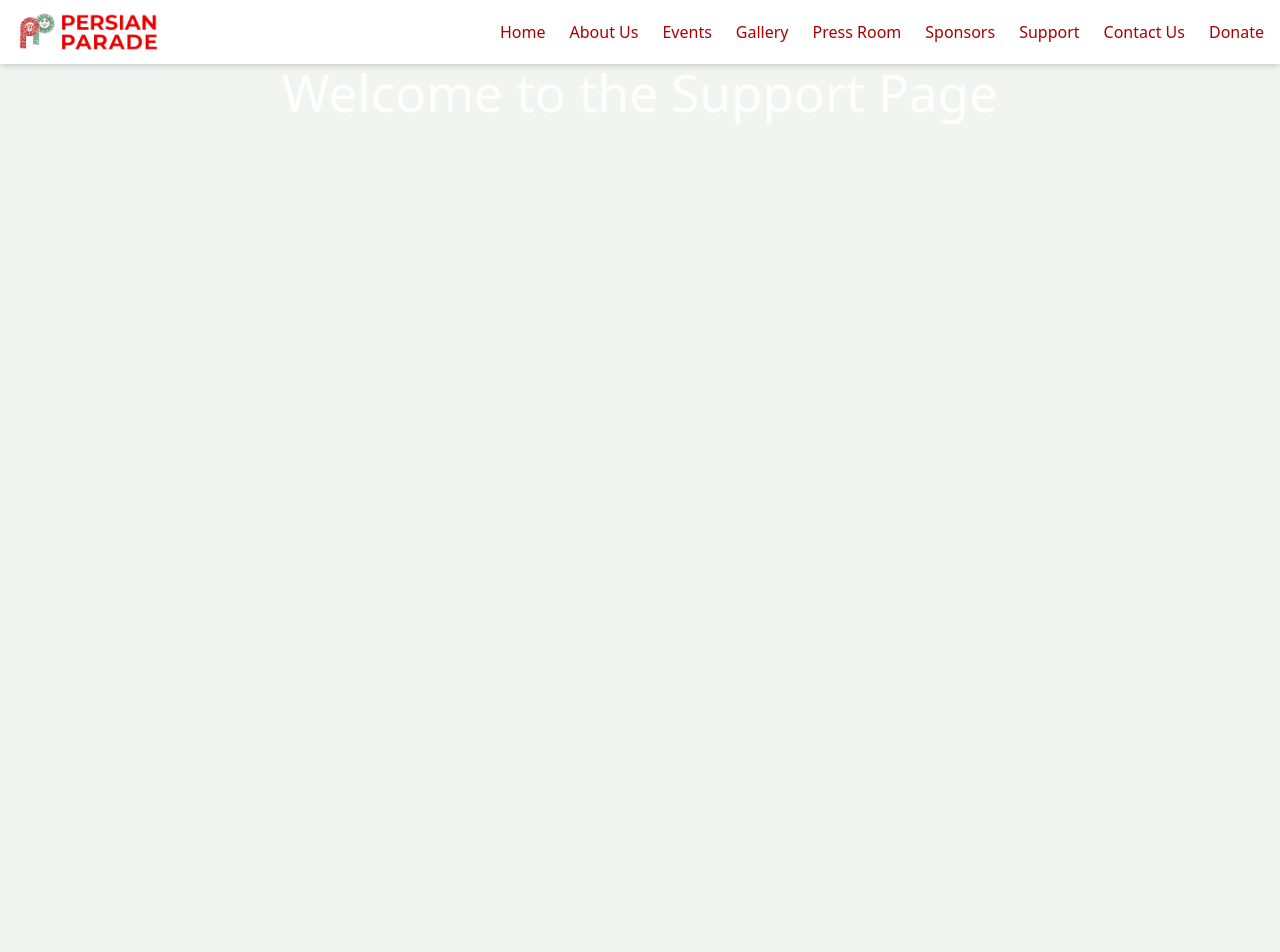
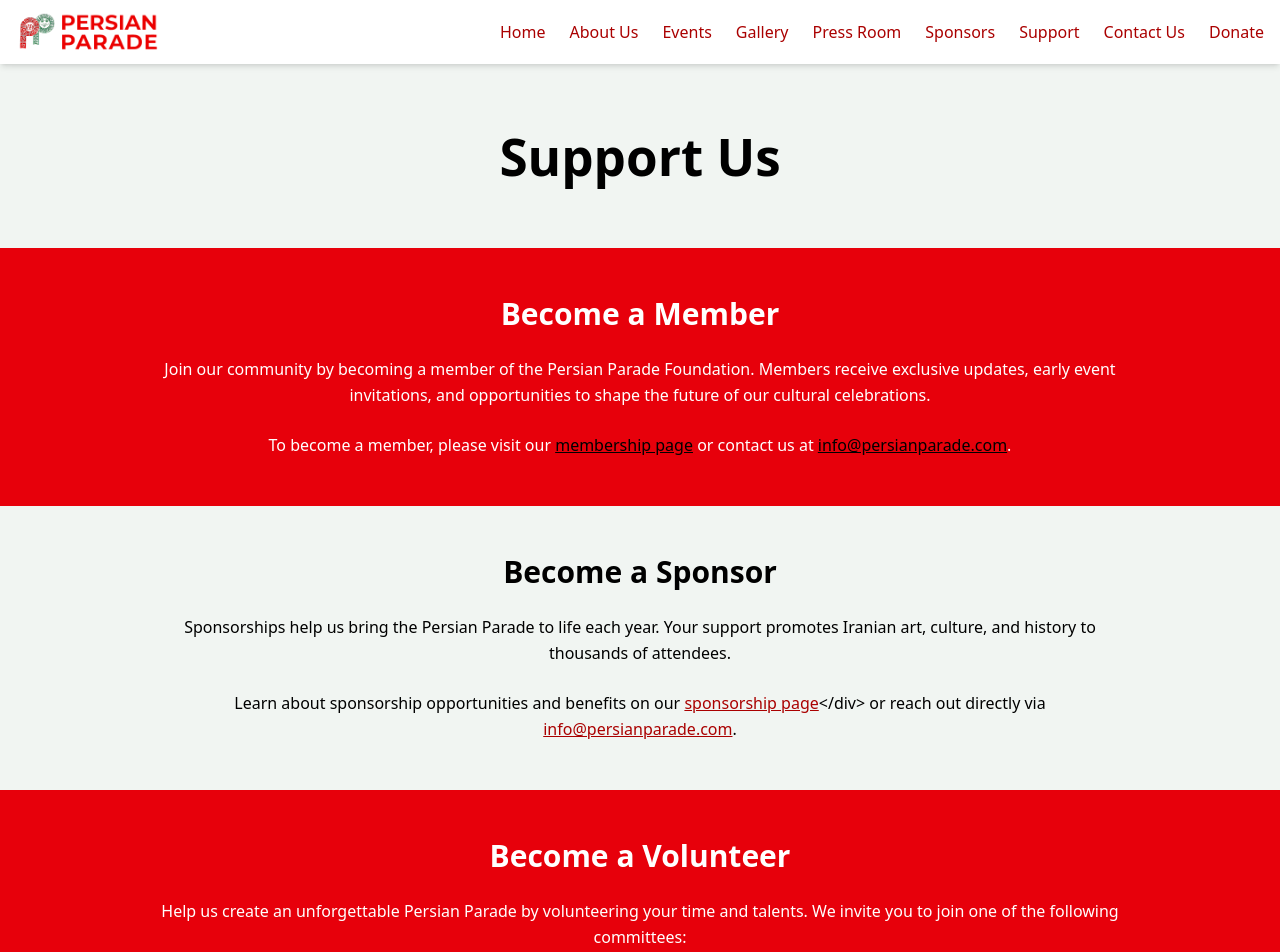
Before and after one commit to ColbyHman/persian-parade-website, a React (Vite) app: page /support in a window 1280 px wide. Shown: the top 952 px of the page. Before the commit the page ends 800 px from the top, so only its background shows below. Built offline with nearby package versions, Linux system fonts and the light colour scheme.

Commit message:
Added support page

```diff
--- a/src/pages/Support.jsx
+++ b/src/pages/Support.jsx
@@ -1,3 +1,110 @@
-export default function Supprt() {
-  return <h1 className="text-2xl">Welcome to the Support Page</h1>;
+import React from "react";
+import Footer from "../components/Footer"
+
+export default function SupportPage() {
+  return (
+    <div>
+      <div className="text-black">
+        <h1 className="text-4xl font-bold text-center py-16">Support Us</h1>
+
+        {/* Become a Member - Red background, white text */}
+        <div className="bg-red-600 text-white">
+          <div className="max-w-screen-xl mx-auto px-10 md:px-24 lg:px-40 py-12 rounded-none">
+            <h2 className="text-3xl font-semibold mb-6">Become a Member</h2>
+            <p className="mb-6 leading-relaxed">
+              Join our community by becoming a member of the Persian Parade Foundation. Members receive exclusive updates, early event invitations, and opportunities to shape the future of our cultural celebrations.
+            </p>
+            <p className="leading-relaxed">
+              To become a member, please visit our{" "}
+              <a href="/membership" className="underline !text-black hover:!text-white">
+                membership page
+              </a>{" "}
+              or contact us at{" "}
+              <a href="mailto:info@persianparade.com" className="underline !text-black hover:!text-white">
+                info@persianparade.com
+              </a>.
+            </p>
+          </div>
+        </div>
+
+        {/* Become a Sponsor - White background, black text */}
+        <div className=" text-black">
+          <div className="max-w-screen-xl mx-auto px-10 md:px-24 lg:px-40 py-12 rounded-none">
+            <h2 className="text-3xl font-semibold mb-6">Become a Sponsor</h2>
+            <p className="mb-6 leading-relaxed">
+              Sponsorships help us bring the Persian Parade to life each year. Your support promotes Iranian art, culture, and history to thousands of attendees.
+            </p>
+            <p className="leading-relaxed">
+              Learn about sponsorship opportunities and benefits on our{" "}
+              <a href="/sponsorship" className="text-red-600 underline hover:text-red-700">
+                sponsorship page
+              </a>{"</div> "}
+            or reach out directly via{" "}
+            <a href="mailto:info@persianparade.com" className="text-red-600 underline hover:text-red-700">
+              info@persianparade.com
+            </a>.
+          </p>
+        </div>
+      </div>
+
+      {/* Become a Volunteer - Red background, white text */}
+      <div className="bg-red-600 text-white">
+        <div className="max-w-screen-xl mx-auto px-10 md:px-24 lg:px-40 py-12 rounded-none">
+          <h2 className="text-3xl font-semibold mb-6">Become a Volunteer</h2>
+          <p className="mb-6 leading-relaxed">
+            Help us create an unforgettable Persian Parade by volunteering your time and talents. We invite you to join one of the following committees:
+          </p>
+
+          <ul className="list-disc list-inside mb-6 space-y-2">
+            <li>Art &amp; Design</li>
+            <li>Dance</li>
+            <li>Fundraising</li>
+            <li>Public Relations</li>
+            <li>Cultural &amp; Education</li>
+            <li>Digital Media</li>
+            <li>Events Planning</li>
+            <li>Music</li>
+          </ul>
+
+          <p className="mb-6 leading-relaxed">
+            Currently, we have openings for:
+          </p>
+
+          <ul className="list-disc list-inside mb-6 space-y-2">
+            <li>Artistic Director</li>
+            <li>Director of Digital Media</li>
+          </ul>
+
+          <p className="leading-relaxed">
+            If you're interested, please send your resume and a brief summary of your skills to{" "}
+            <a href="mailto:info@persianparade.com" className="underline !text-black hover:!text-white">
+              info@persianparade.com
+            </a>. We will contact you if your background matches our current needs.
+          </p>
+        </div>
+      </div>
+
+      {/* Become a Donor - White background, black text */}
+      <div className=" text-black">
+        <div className="max-w-screen-xl mx-auto px-10 md:px-24 lg:px-40 py-12 rounded-none">
+          <h2 className="text-3xl font-semibold mb-6">Become a Donor</h2>
+          <p className="leading-relaxed">
+            Your generous donations help sustain our mission to promote Persian art, culture, and community spirit year-round. Every contribution makes a difference.
+          </p>
+          <p className="mt-6 leading-relaxed">
+            To donate, please visit our{" "}
+            <a href="/donate" className="text-red-600 underline hover:text-red-700">
+              donation page
+            </a>{" "}
+            or contact us for more information at{" "}
+            <a href="mailto:info@persianparade.com" className="text-red-600 underline hover:text-red-700">
+              info@persianparade.com
+            </a>.
+          </p>
+        </div>
+      </div>
+    </div>
+    <Footer/>
+    </div>
+  );
 }
```
